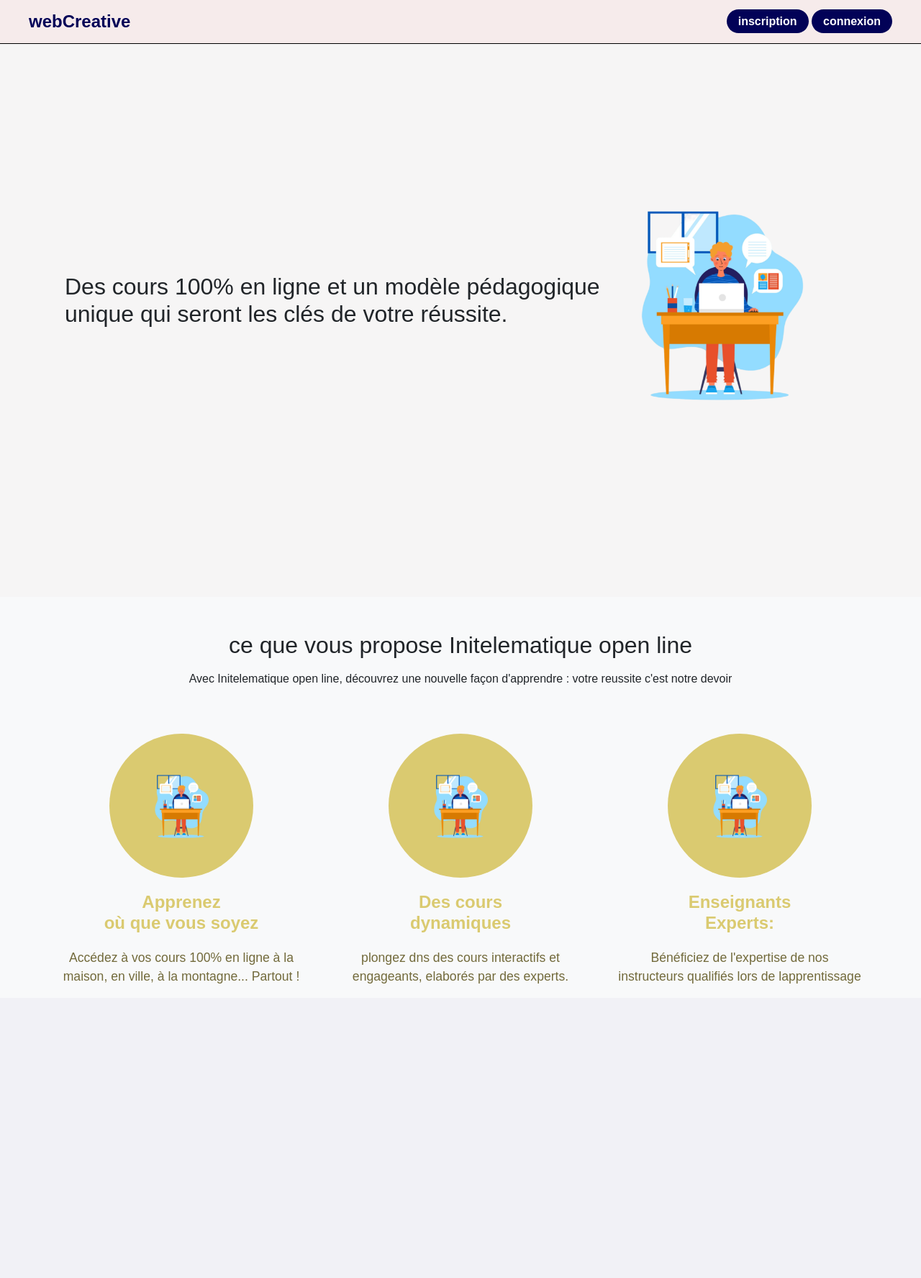
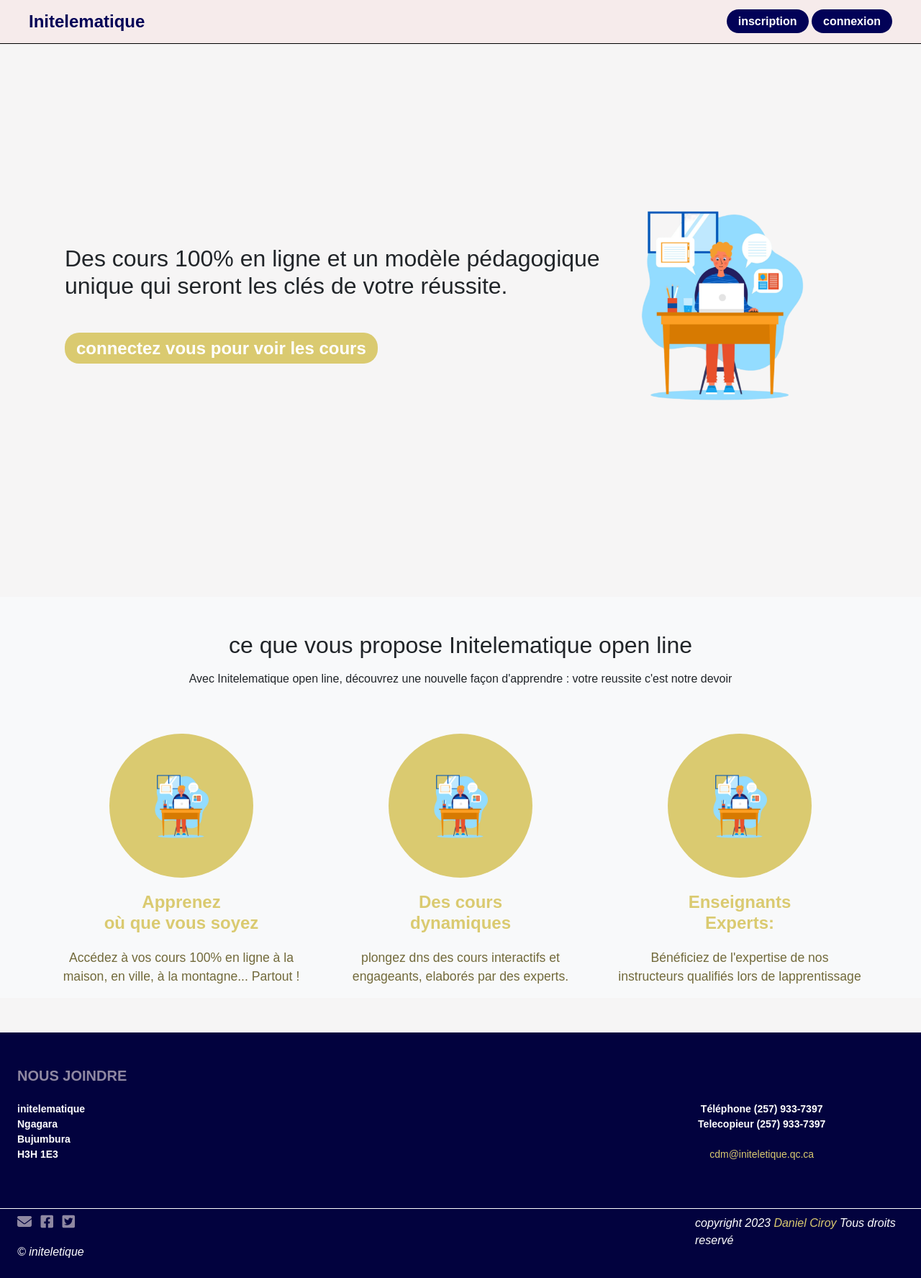
Before and after one commit to DanielCiroy/projet_sadock, a PHP site: page / in a window 1280 px wide. Shown: the whole page at 72% size. Before the commit the page ends 1366 px from the top, so only its background shows below. Run offline with PHP 8.4, Linux system fonts and the light colour scheme.

Commit message:
ajout du footer dans le projet

```diff
--- a/css/style.css
+++ b/css/style.css
@@ -92,6 +92,25 @@ header {
     margin-left: 90px;
 }
 
+.texte h2 {
+    margin-bottom: 50px;
+}
+
+
+
+.texte .action-btn2 {
+    color: #fff;
+    font-size: 1.5em;
+    font-weight: 700;
+    margin-top: 50px;
+    padding: 0.5rem 1rem;
+    border: none;
+    border-radius: 20px;
+    cursor: pointer;
+    background-color: #daca70;
+
+}
+
 
 .image {
     display: flex;
@@ -134,3 +153,60 @@ header {
     justify-content: center;
     flex-direction: column;
 }
+
+
+.footerr {
+    background-color: rgb(2, 2, 62);
+    color: #fff;
+}
+
+.footerr h3 {
+    font-size: 20px;
+    color: rgba(249, 238, 238, 0.574);
+    font-weight: 800;
+}
+
+.telec,
+.pc {
+    font-size: 14px;
+    font-weight: 600;
+}
+
+.copyrighth .icones i {
+    font-size: 20px;
+    color: rgba(249, 238, 238, 0.574);
+    cursor: pointer;
+}
+
+.copyrighth p {
+    font-style: italic;
+    font-weight: 300;
+    color: #fff;
+}
+
+.copyrighth .icones i:hover {
+    color: rgb(198, 187, 187);
+
+}
+
+.copyrighth {
+    background-color: rgb(2, 2, 62);
+    border-top: 1px solid #fff;
+    height: auto;
+}
+
+.addr,
+.dan {
+    color: #daca70;
+    font-weight: 300;
+}
+
+.vegovego {
+    background-color: rgb(2, 2, 62);
+}
+
+.ciroy {
+    color: #daca70;
+    font-weight: 300;
+
+}
--- /dev/null
+++ b/footer.html
@@ -0,0 +1,57 @@
+<!DOCTYPE html>
+<html lang="en">
+
+<head>
+    <meta charset="UTF-8">
+    <meta name="viewport" content="width=device-width, initial-scale=1.0">
+    <link rel="stylesheet" href="css/bootstrap.min.css">
+    <link rel="stylesheet" href="css/style.css">
+    <title>Document</title>
+</head>
+
+<body>
+    <footer class="container-fluid footerr text-center">
+        <div class="container-fluid" id="service">
+            <div class="row allign-items-center justify-content-between">
+                <div class="col-12 col-md-4 text-start">
+                    <h3 class="mt-5">NOUS JOINDRE</h3>
+                    <p class="pt-3 pc">
+                        initelematique <br>
+                        Ngagara <br>
+                        Bujumbura <br>
+                        H3H 1E3</p>
+                </div>
+                <div class="col-12 col-md-4 mt-5 py-5 ">
+                    <div class="telec">
+                        <p>Téléphone (257) 933-7397 <br>
+                            Telecopieur (257) 933-7397 <br> <br>
+                            <span class="addr"> cdm@initeletique.qc.ca</span>
+                        </p>
+                    </div>
+                </div>
+            </div>
+        </div>
+        </div>
+    </footer>
+    <div class="copyrighth container-fluid">
+        <div class="container-fluid">
+            <div class="row justify-content-between py-2">
+                <div class="col-12 col-md-2">
+                    <div class="icones">
+                        <ul class="list-inline">
+                            <li class="list-inline-item"><i class="fa-solid fa-envelope"></i></li>
+                            <li class="list-inline-item"><i class="fa-brands fa-square-facebook"></i></li>
+                            <li class="list-inline-item"><i class="fa-brands fa-square-twitter"></i></li>
+                        </ul>
+                    </div>
+                    <p class="mt-2">© initeletique</p>
+                </div>
+                <div class="col-12 col-md-3">
+                    <p>copyright 2023 <span class="ciroy"> Daniel Ciroy</span> Tous droits reservé</p>
+                </div>
+            </div>
+        </div>
+    </div>
+</body>
+
+</html>
--- a/index.php
+++ b/index.php
@@ -18,7 +18,7 @@
     <header>
         <div class="navbar">
             <div class="logo">
-                <a href="#">webCreative</a>
+                <a href="#">Initelematique</a>
             </div>
             <div class="bouton">
                 <a href="inscription/inscription.php" class="action-btn">inscription</a>
@@ -29,10 +29,12 @@
     <section class="presents">
         <div class="texte">
             <h2>Des cours 100% en ligne et un modèle pédagogique unique qui seront les clés de votre réussite.</h2>
+            <a href="#" class="action-btn2">connectez vous pour voir les cours</a>
         </div>
         <div class="maphoto">
             <img src="images/img_bg.jpg.png" alt="photo" srcset="" width="100%">
         </div>
+
     </section>
     <section class="container-fluid bg-light my-5">
         <div class="container">
@@ -79,6 +81,10 @@
         </div>
     </section>
 
+    <?php
+    include_once('footer.html');
+    ?>
+
 
 
 
```
Also changed, not shown: connexion/connexion.css (added, +57 -0 lines), connexion/connexion.php (added, +27 -0 lines), connexion/traitement_connexion.php (added, +26 -0 lines).
